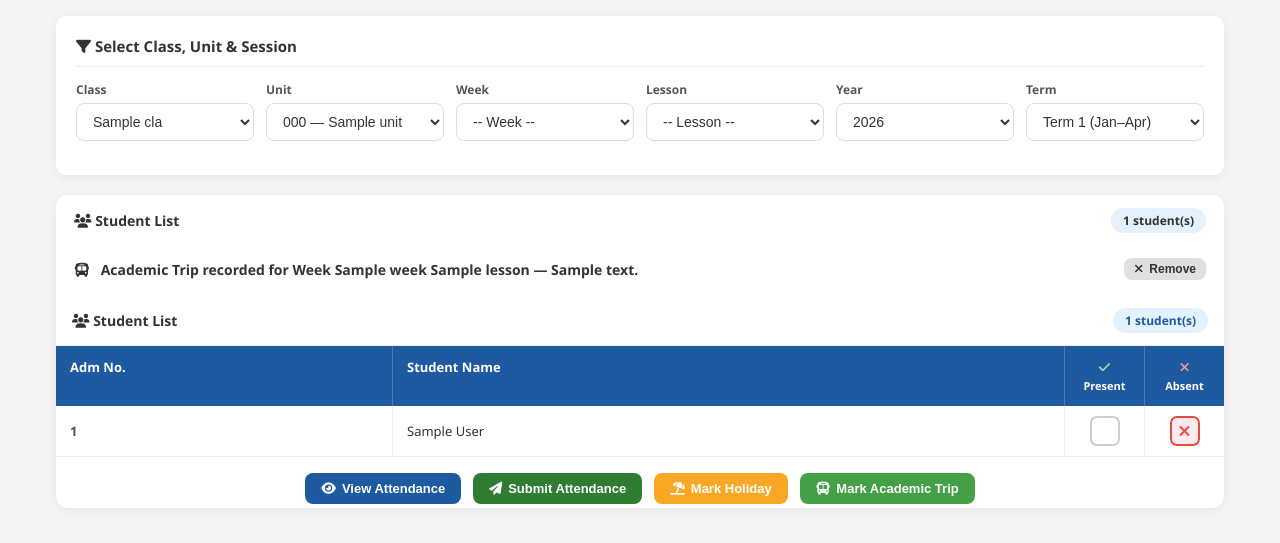
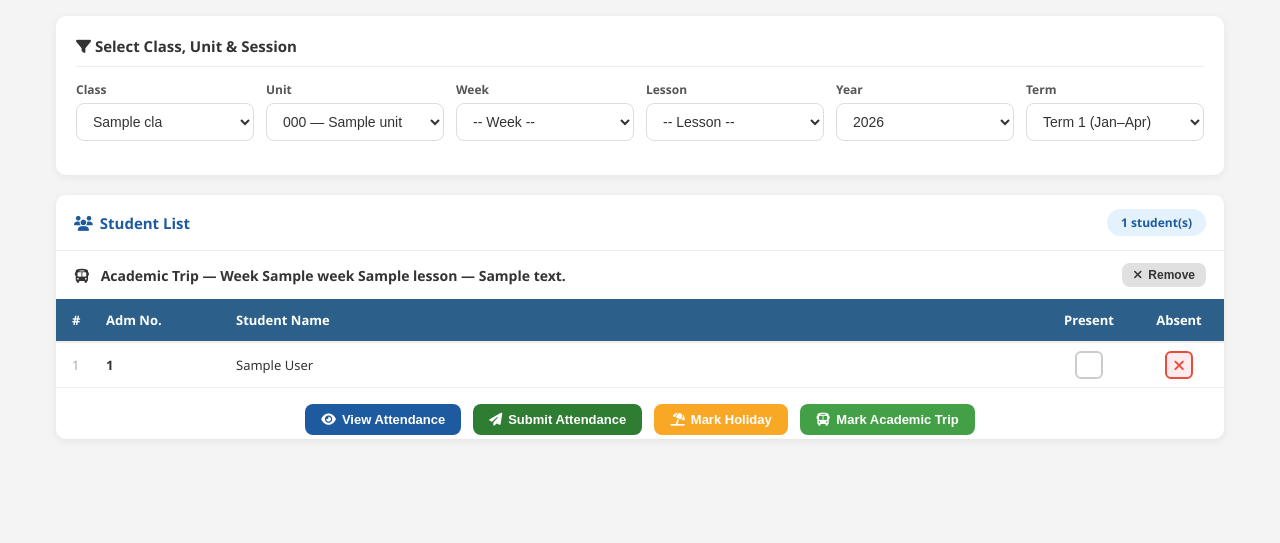
Before and after one commit to alexfreed254/MYRENDERPROJECT, a Flask app: template templates/lecturer/dashboard.html in a window 1280 px wide. Shown: the part 60-603 px from the top of the page. Run offline with Flask 3, Linux system fonts and the light colour scheme; the template is opened without the code that fills it: most values are stand-ins (such as "Sample title", 1, 10 or a date in 2020).

Commit message:
Lecturer dashboard: exact design match - proper table with #/AdmNo/Name/Present/Absent columns

```diff
--- a/templates/lecturer/dashboard.html
+++ b/templates/lecturer/dashboard.html
@@ -35,39 +35,43 @@
     .modal-box textarea:focus { outline:none; border-color:var(--primary); }
     .modal-footer { display:flex; gap:10px; justify-content:flex-end; margin-top:18px; }
 
-    /* ── Custom attendance checkboxes (large, styled) ── */
-    .att-table-header { background: #1e5a9f; color: #fff; padding: 14px 18px; display: grid; grid-template-columns: 1fr 1fr; gap: 0; text-align: center; font-size: 16px; font-weight: 700; border-radius: 8px 8px 0 0; }
-    .att-table-header .col-present { background: #1e5a9f; }
-    .att-table-header .col-absent  { background: #1e5a9f; }
-    .att-row { display: grid; grid-template-columns: 1fr 1fr; gap: 0; border-bottom: 1px solid #e0e0e0; background: #fff; }
-    .att-row:hover { background: #f8fbff; }
-    .att-cell { padding: 16px; display: flex; align-items: center; justify-content: center; cursor: pointer; transition: background .15s; }
-    .att-cell:hover { background: rgba(0,0,0,.02); }
-    .att-cell.present-col { border-right: 1px solid #e0e0e0; }
+    /* ── Custom attendance checkboxes ── */
+    .att-checkbox-wrap { display:flex; align-items:center; justify-content:center; }
+    .att-checkbox-wrap input[type="checkbox"] { display:none; }
 
-    /* Custom checkbox */
-    .att-checkbox-wrap { display: flex; align-items: center; justify-content: center; width: 100%; }
-    .att-checkbox-wrap input[type="checkbox"] { display: none; }
-    .att-checkbox-label { width: 30px; height: 30px; border: 2.5px solid #ccc; border-radius: 7px; display: flex; align-items: center; justify-content: center; cursor: pointer; transition: all .2s; background: #fff; }
-    .att-checkbox-label i { font-size: 16px; opacity: 0; transition: opacity .2s; }
+    /* Base label — unchecked state: plain grey border box */
+    .att-checkbox-label {
+      width: 28px; height: 28px;
+      border: 2px solid #ccc;
+      border-radius: 6px;
+      display: flex; align-items: center; justify-content: center;
+      cursor: pointer;
+      transition: all .18s;
+      background: #fff;
+    }
+    .att-checkbox-label i { font-size: 15px; opacity: 0; transition: opacity .18s; }
 
-    /* Present checkbox */
-    .att-checkbox-wrap.present input:checked + .att-checkbox-label { border-color: #27ae60; background: #e8f5e9; }
-    .att-checkbox-wrap.present input:checked + .att-checkbox-label i { opacity: 1; color: #27ae60; }
+    /* Present — checked: green border + green bg + green tick */
+    .att-checkbox-wrap.present input:checked + .att-checkbox-label {
+      border-color: #27ae60;
+      background: #e8f5e9;
+    }
+    .att-checkbox-wrap.present input:checked + .att-checkbox-label i {
+      opacity: 1; color: #27ae60;
+    }
 
-    /* Absent checkbox */
-    .att-checkbox-wrap.absent input:checked + .att-checkbox-label { border-color: #e74c3c; background: #ffebee; }
-    .att-checkbox-wrap.absent input:checked + .att-checkbox-label i { opacity: 1; color: #e74c3c; }
-
-    /* Student info column (hidden on mobile, shown above checkboxes) */
-    .student-info-row { background: #f5f5f5; padding: 10px 16px; font-weight: 600; font-size: 14px; color: #333; border-bottom: 1px solid #e0e0e0; }
-    .student-count-badge { background: #e3f2fd; color: #1e5a9f; padding: 4px 12px; border-radius: 20px; font-size: 12px; font-weight: 700; float: right; }
+    /* Absent — checked: red border + light red bg + red X */
+    .att-checkbox-wrap.absent input:checked + .att-checkbox-label {
+      border-color: #e74c3c;
+      background: #ffebee;
+    }
+    .att-checkbox-wrap.absent input:checked + .att-checkbox-label i {
+      opacity: 1; color: #e74c3c;
+    }
 
     @media (max-width: 768px) {
-      .att-table-header { font-size: 13px; padding: 10px 12px; }
-      .att-checkbox-label { width: 28px; height: 28px; }
-      .att-checkbox-label i { font-size: 14px; }
-      .att-cell { padding: 8px; }
+      .att-checkbox-label { width: 26px; height: 26px; border-radius: 5px; }
+      .att-checkbox-label i { font-size: 13px; }
     }
   </style>
 </head>
@@ -155,11 +159,15 @@
   </div>
 
   <!-- Student list -->
-  <div class="card">
-    <div class="card-header" style="display:flex;justify-content:space-between;align-items:center;flex-wrap:wrap;gap:8px;">
-      <span><i class="fas fa-users"></i> Student List</span>
+  <div class="card" style="border-radius:10px;overflow:hidden;box-shadow:0 2px 8px rgba(0,0,0,.07);">
+
+    <!-- Card title row -->
+    <div style="display:flex;align-items:center;justify-content:space-between;padding:14px 18px;background:#fff;border-bottom:1px solid #e8eef6;">
+      <span style="font-size:15px;font-weight:700;color:#1e5a9f;">
+        <i class="fas fa-users" style="margin-right:7px;"></i>Student List
+      </span>
       {% if students_list %}
-      <span style="background:#e3f2fd;color:var(--primary);padding:4px 12px;border-radius:20px;font-size:12px;font-weight:600;">
+      <span style="background:#e3f2fd;color:#1e5a9f;padding:5px 14px;border-radius:20px;font-size:12px;font-weight:700;">
         {{ students_list|length }} student(s)
       </span>
       {% endif %}
@@ -168,12 +176,12 @@
     <div id="attMsg" class="att-msg"></div>
 
     {% if active_event %}
-    <div class="event-banner {{ active_event.event_type }}" style="margin:0 0 4px;">
+    <div class="event-banner {{ active_event.event_type }}">
       <span>
         <i class="fas fa-{% if active_event.event_type == 'holiday' %}umbrella-beach{% else %}bus{% endif %}"></i>
         &nbsp;
         <strong>{% if active_event.event_type == 'holiday' %}Holiday{% else %}Academic Trip{% endif %}</strong>
-        recorded for Week {{ active_event.week }} {{ active_event.lesson }}
+        — Week {{ active_event.week }} {{ active_event.lesson }}
         {% if active_event.note %} &mdash; {{ active_event.note }}{% endif %}
       </span>
       <form method="post" action="/lecturer/delete-event" style="display:inline;" onsubmit="return confirm('Remove this event record?');">
@@ -184,83 +192,71 @@
         <input type="hidden" name="lesson"   value="{{ active_event.lesson }}">
         <input type="hidden" name="year"     value="{{ year }}">
         <input type="hidden" name="term"     value="{{ term }}">
-        <button type="submit" class="btn btn-sm" style="background:rgba(0,0,0,0.12);color:inherit;padding:4px 10px;">
+        <button type="submit" class="btn btn-sm" style="background:rgba(0,0,0,0.12);color:inherit;">
           <i class="fas fa-times"></i> Remove
         </button>
       </form>
     </div>
     {% endif %}
 
-    {% if students_list %}
-    <!-- no quick-select bar -->
-    {% endif %}
-
     {% if not students_list %}
-    <div style="text-align:center;padding:40px;color:#aaa;">
-      <i class="fas fa-users" style="font-size:36px;margin-bottom:12px;display:block;opacity:0.4;"></i>
+    <div style="text-align:center;padding:48px 20px;color:#bbb;">
+      <i class="fas fa-users" style="font-size:40px;margin-bottom:14px;display:block;opacity:0.3;"></i>
       Select a class above to load students.
     </div>
     {% else %}
 
-    <!-- Header row -->
-    <div style="display:flex;align-items:center;justify-content:space-between;padding:12px 16px;border-bottom:1px solid #eee;">
-      <span style="font-size:14px;font-weight:600;color:#333;">
-        <i class="fas fa-users"></i> Student List
-      </span>
-      <span class="student-count-badge">{{ students_list|length }} student(s)</span>
-    </div>
+    <!-- ── Table ── -->
+    <div style="overflow-x:auto;">
+      <table style="width:100%;border-collapse:collapse;min-width:480px;">
+        <thead>
+          <tr style="background:#2c5f8a;">
+            <th style="width:40px;padding:12px 10px 12px 16px;color:#fff;font-size:13px;font-weight:700;text-align:left;">#</th>
+            <th style="width:130px;padding:12px 10px;color:#fff;font-size:13px;font-weight:700;text-align:left;">Adm No.</th>
+            <th style="padding:12px 10px;color:#fff;font-size:13px;font-weight:700;text-align:left;">Student Name</th>
+            <th style="width:90px;padding:12px 10px;color:#fff;font-size:13px;font-weight:700;text-align:center;">Present</th>
+            <th style="width:90px;padding:12px 10px;color:#fff;font-size:13px;font-weight:700;text-align:center;">Absent</th>
+          </tr>
+        </thead>
+        <tbody>
+          {% for s in students_list %}
+          <tr style="border-bottom:1px solid #eef0f4;background:#fff;transition:background .12s;"
+              onmouseover="this.style.background='#f5f8ff'" onmouseout="this.style.background='#fff'">
 
-    <!-- Column headers -->
-    <div style="display:grid;grid-template-columns:1fr 2fr 80px 80px;background:#1e5a9f;color:#fff;font-weight:700;font-size:13px;">
-      <div style="padding:12px 14px;">Adm No.</div>
-      <div style="padding:12px 14px;border-left:1px solid rgba(255,255,255,.2);">Student Name</div>
-      <div style="padding:12px 8px;text-align:center;border-left:1px solid rgba(255,255,255,.2);">
-        <i class="fas fa-check" style="color:#a5d6a7;"></i><br><span style="font-size:11px;">Present</span>
-      </div>
-      <div style="padding:12px 8px;text-align:center;border-left:1px solid rgba(255,255,255,.2);">
-        <i class="fas fa-times" style="color:#ef9a9a;"></i><br><span style="font-size:11px;">Absent</span>
-      </div>
-    </div>
-
-    <!-- Student rows -->
-    {% for s in students_list %}
-    <div style="display:grid;grid-template-columns:1fr 2fr 80px 80px;border-bottom:1px solid #eee;background:#fff;transition:background .15s;"
-         onmouseover="this.style.background='#f8fbff'" onmouseout="this.style.background='#fff'">
+            <!-- Row number -->
+            <td style="padding:11px 10px 11px 16px;font-size:13px;color:#aaa;">{{ loop.index }}</td>
 
             <!-- Admission number -->
-      <div style="padding:12px 14px;display:flex;align-items:center;font-weight:600;font-size:13px;color:#555;">
-        {{ s.admission_number }}
-      </div>
+            <td style="padding:11px 10px;font-size:13px;font-weight:700;color:#333;">{{ s.admission_number }}</td>
 
             <!-- Student name -->
-      <div style="padding:12px 14px;display:flex;align-items:center;font-size:13px;color:#333;border-left:1px solid #eee;">
-        {{ s.full_name }}
-      </div>
+            <td style="padding:11px 10px;font-size:13px;color:#333;">{{ s.full_name }}</td>
 
             <!-- Present checkbox -->
-      <div style="padding:10px 8px;display:flex;align-items:center;justify-content:center;border-left:1px solid #eee;cursor:pointer;"
-           onclick="toggleCheckbox({{ s.id }}, 'present')">
-        <div class="att-checkbox-wrap present">
+            <td style="padding:8px 10px;text-align:center;cursor:pointer;" onclick="toggleCheckbox({{ s.id }}, 'present')">
+              <div class="att-checkbox-wrap present" style="justify-content:center;">
                 <input type="checkbox" id="present_{{ s.id }}" data-student-id="{{ s.id }}">
                 <label class="att-checkbox-label" for="present_{{ s.id }}">
                   <i class="fas fa-check"></i>
                 </label>
               </div>
-      </div>
+            </td>
 
-      <!-- Absent checkbox (checked by default) -->
-      <div style="padding:10px 8px;display:flex;align-items:center;justify-content:center;border-left:1px solid #eee;cursor:pointer;"
-           onclick="toggleCheckbox({{ s.id }}, 'absent')">
-        <div class="att-checkbox-wrap absent">
+            <!-- Absent checkbox (default checked) -->
+            <td style="padding:8px 10px;text-align:center;cursor:pointer;" onclick="toggleCheckbox({{ s.id }}, 'absent')">
+              <div class="att-checkbox-wrap absent" style="justify-content:center;">
                 <input type="checkbox" id="absent_{{ s.id }}" data-student-id="{{ s.id }}" checked>
                 <label class="att-checkbox-label" for="absent_{{ s.id }}">
                   <i class="fas fa-times"></i>
                 </label>
               </div>
+            </td>
+
+          </tr>
+          {% endfor %}
+        </tbody>
+      </table>
     </div>
-
-    </div>
-    {% endfor %}
     {% endif %}
 
     <div class="action-bar">
```
Lines whose indentation alone changed are shown as unchanged.
